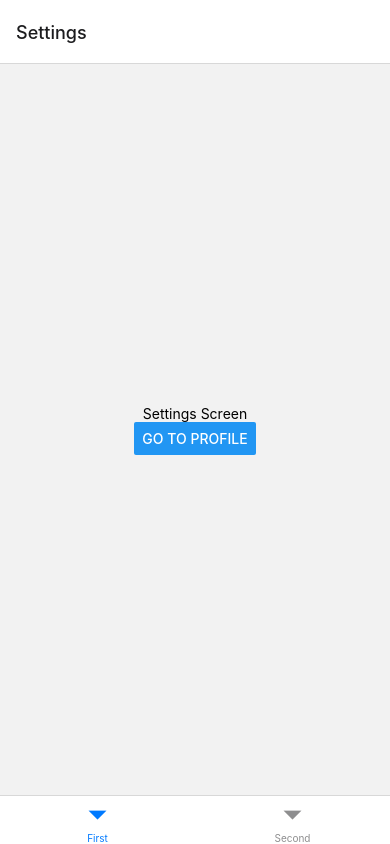
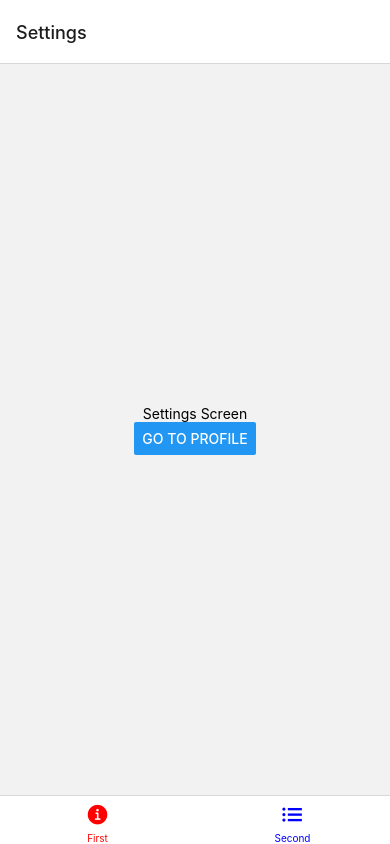
Before and after one commit to tera-li/rn-app, a React Native app: screen / in a window 390 px wide. Built offline with nearby package versions, Linux system fonts and the light colour scheme.

Commit message:
feat(icons): add icons

```diff
--- a/App.js
+++ b/App.js
@@ -3,6 +3,7 @@ import {Button, View, Text} from 'react-native';
 import {NavigationContainer} from '@react-navigation/native';
 import {createNativeStackNavigator} from '@react-navigation/native-stack';
 import {createBottomTabNavigator} from '@react-navigation/bottom-tabs';
+import Ionicons from 'react-native-vector-icons/Ionicons';
 
 function SettingsScreen({navigation}) {
   return (
@@ -58,7 +59,26 @@ const HomeStack = createNativeStackNavigator();
 export default function App() {
   return (
     <NavigationContainer>
-      <Tab.Navigator screenOptions={{headerShown: false}}>
+      <Tab.Navigator
+        screenOptions={({route}) => ({
+          headerShown: false,
+          tabBarActiveTintColor: 'red',
+          tabBarInactiveTintColor: 'blue',
+          tabBarIcon: ({focused, color, size}) => {
+            let iconName;
+            if (route.name === 'First') {
+              iconName = focused
+                ? 'ios-information-circle'
+                : 'ios-information-circle-outline';
+            }
+            if (route.name === 'Second') {
+              iconName = focused ? 'ios-list-box' : 'ios-list';
+            }
+            console.log(size);
+            console.log(color);
+            return <Ionicons name={iconName} size={size} color={color} />;
+          },
+        })}>
         <Tab.Screen name="First">
           {() => (
             <SettingsStack.Navigator>
--- a/package.json
+++ b/package.json
@@ -16,7 +16,8 @@
     "react": "17.0.2",
     "react-native": "0.68.0",
     "react-native-safe-area-context": "^4.2.4",
-    "react-native-screens": "^3.13.1"
+    "react-native-screens": "^3.13.1",
+    "react-native-vector-icons": "^9.1.0"
   },
   "devDependencies": {
     "@babel/core": "^7.12.9",
```
Also changed, not shown: 5 other files (tests, documents, lock files or other folders).
